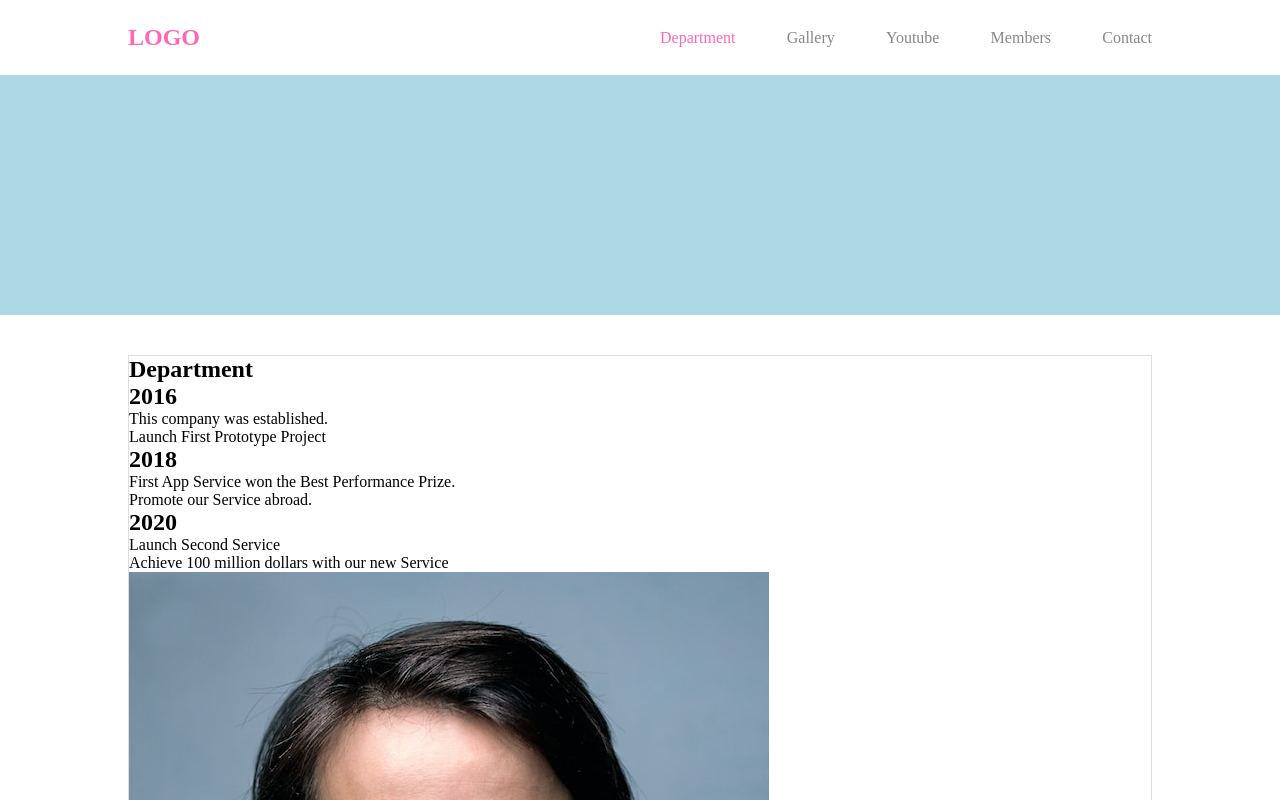
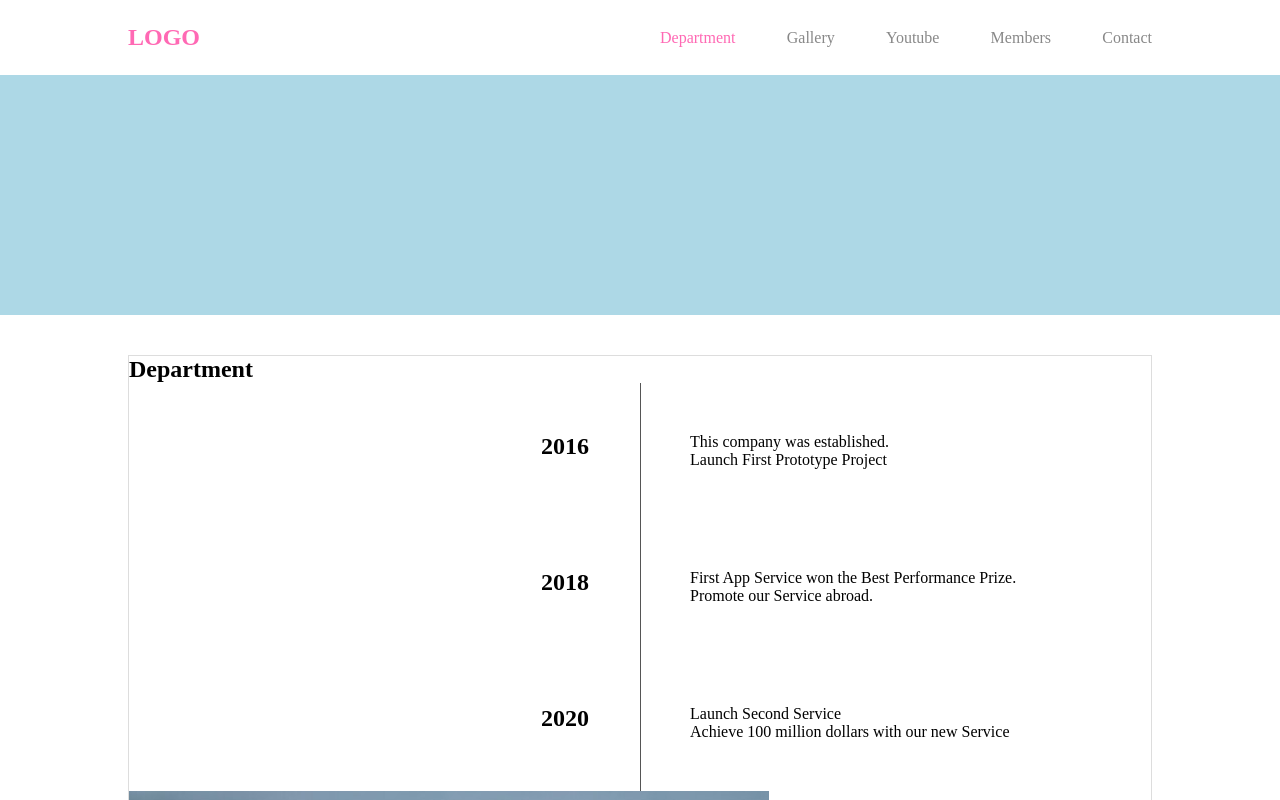
Before and after one commit to tubi55/deploy-react, a React (Create React App) app: page /#/department in a window 1280 px wide. Shown: the top 800 px of the page. Built offline with nearby package versions, Linux system fonts and the light colour scheme.

Commit message:
historyBox모양 잡기

```diff
--- a/src/components/sub/department/Department.module.scss
+++ b/src/components/sub/department/Department.module.scss
@@ -2,4 +2,34 @@
 	figure {
 		background-color: lightblue;
 	}
+
+	.historyBox {
+		article {
+			width: 100%;
+			display: flex;
+			flex-wrap: wrap;
+			padding: 50px 0px;
+			justify-content: space-between;
+			position: relative;
+
+			&::before {
+				content: '';
+				position: absolute;
+				top: 0;
+				left: 50%;
+				width: 1px;
+				height: 100%;
+				background: #555;
+			}
+
+			h2 {
+				width: 45%;
+				text-align: right;
+			}
+			ul {
+				width: 50%;
+				padding-left: 50px;
+			}
+		}
+	}
 }
```
